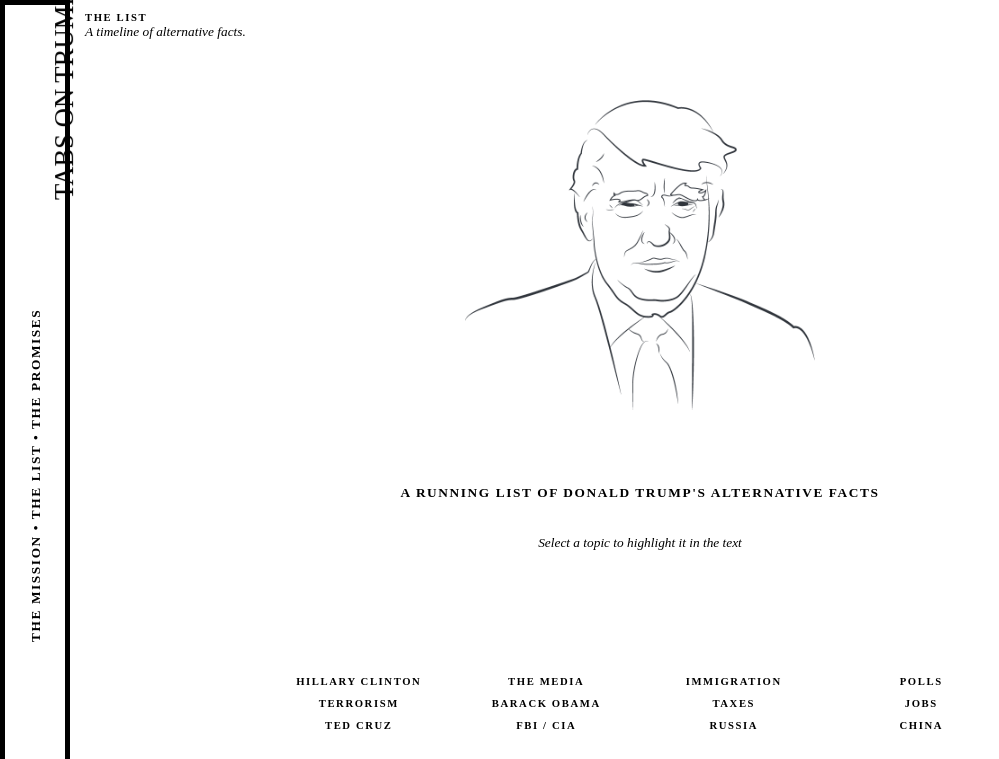
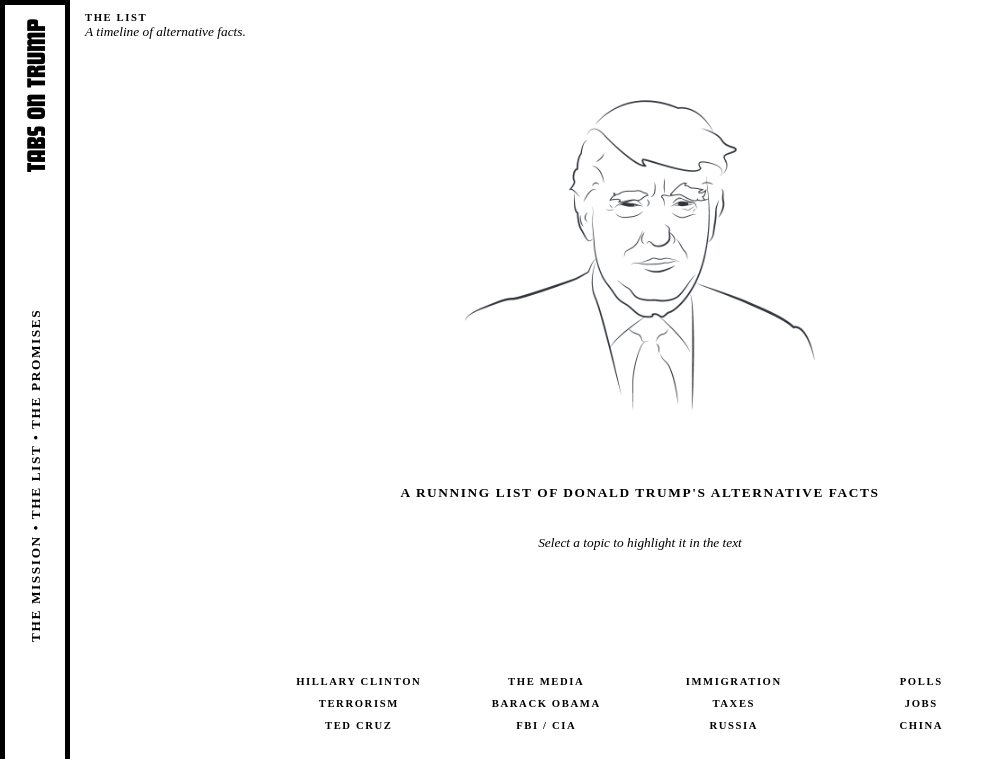
Before and after one commit to hbrentlinger/landing, a plain HTML site: page list.html in a window 1280 px wide. Shown: the top 759 px of the page, without its empty margins (0-999 px from the left). Drawn offline with Linux system fonts and the light colour scheme; a small style sheet from the web is missing; a web font is replaced by a local one.

Commit message:
Update list.html

```diff
--- a/list.html
+++ b/list.html
@@ -8,6 +8,7 @@
 <meta charset=utf-8 />
 
 <link rel="stylesheet" href="css/styles.css">
+<link rel="stylesheet" type="text/css" href="MyFontsWebfontsKit.css">
 
 
 
```
